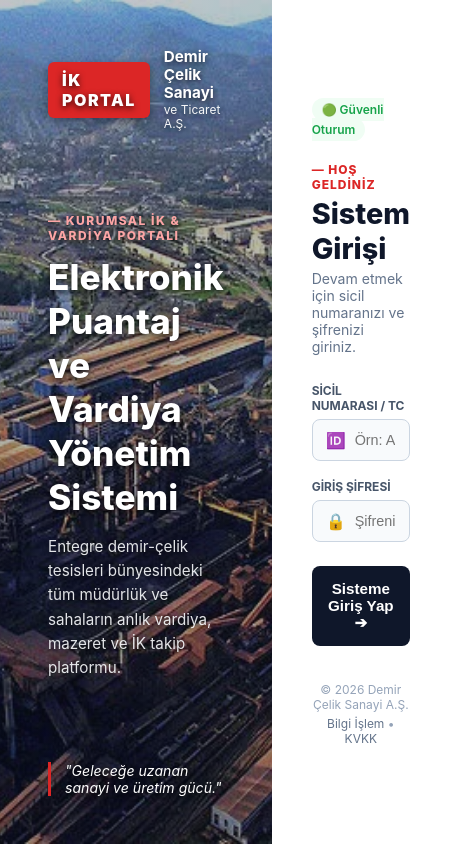
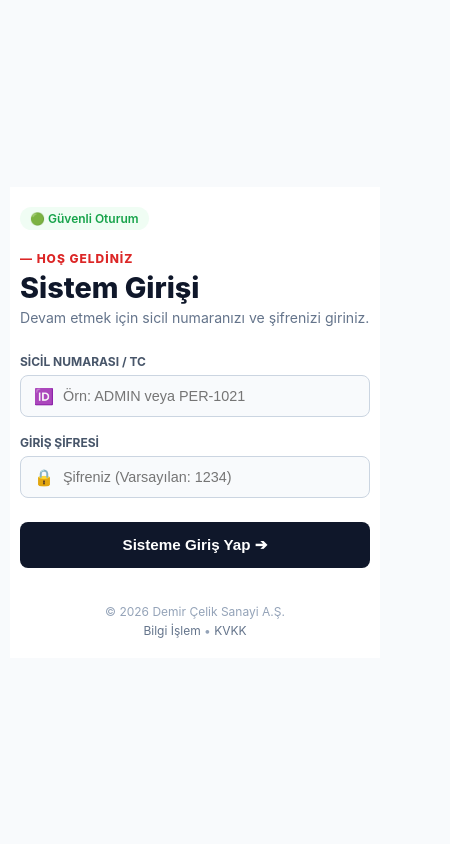
Before and after one commit to farukskya/puantaj-projesi, an Angular app in the folder frontend/: page / in a window 390 px wide. Shown: the whole page, 450 px wide, since content can reach past the window. Built offline with nearby package versions, Linux system fonts and the light colour scheme.

Commit message:
mobil arayuz duzeltıldı

```diff
--- a/frontend/src/app/app.html
+++ b/frontend/src/app/app.html
@@ -1,5 +1,5 @@
 <!-- %60 SOL GÖRSEL - %40 SAĞ LOGİN EKRANI -->
-<div *ngIf="!isLoggedIn" style="display: flex; min-height: 100vh; width: 100%; background-color: #ffffff; font-family: 'Inter', system-ui, -apple-system, sans-serif;">
+<div *ngIf="!isLoggedIn" [class.dark-mode-active]="isDarkMode" style="display: flex; min-height: 100vh; width: 100%; font-family: 'Inter', system-ui, -apple-system, sans-serif;">
 
   <!-- SOL PANEL (%60) -->
   <div style="flex: 6; position: relative; background: #0f172a url('./demir-celik.jpg') no-repeat center center / cover; display: flex; flex-direction: column; justify-content: space-between; padding: 48px; color: #ffffff; box-sizing: border-box;">
--- a/frontend/src/styles.scss
+++ b/frontend/src/styles.scss
@@ -77,4 +77,52 @@ body.dark-theme {
   .text-muted {
     color: #94a3b8 !important;
   }
+}/* ==========================================
+   MOBİL ÖZEL DÜZENLEMELER (MOBILE FIXES)
+   ========================================== */
+
+@media (max-width: 768px) {
+  /* Login Ekranı: Sol %60 Görseli Mobilde Gizle, Sadece Formu Göster */
+  .steel-split-wrapper,
+  div[style*="display: flex"][style*="min-height: 100vh"] {
+    flex-direction: column !important;
+    justify-content: center !important;
+    align-items: center !important;
+    padding: 20px 10px !important;
+  }
+
+  /* Görsel Katmanını Mobilde Tamamen Kapat */
+  div[style*="flex: 6"],
+  .steel-left-banner {
+    display: none !important;
+  }
+
+  /* Form Genişliğini Mobil Ekranına Tam Oturt */
+  div[style*="flex: 4"],
+  .steel-right-form {
+    flex: none !important;
+    width: 100% !important;
+    max-width: 100% !important;
+    padding: 20px 10px !important;
+  }
+
+  /* Mobil Koyu Mod Zorlaması */
+  body.dark-theme {
+    background-color: #0b0f19 !important;
+    color: #f1f5f9 !important;
+
+    /* Mobildeki Kartlar ve Inputlar */
+    div[style*="background-color: #ffffff"],
+    div[style*="background-color: #f8fafc"],
+    .card, .form-control, input, select {
+      background-color: #1e293b !important;
+      color: #f8fafc !important;
+      border-color: #334155 !important;
+    }
+  }
 }
+
+/* Mobil Cihazların Zorunlu Sistem Karartmasını Geçersiz Kıl */
+:root {
+  color-scheme: light dark;
+}
```
